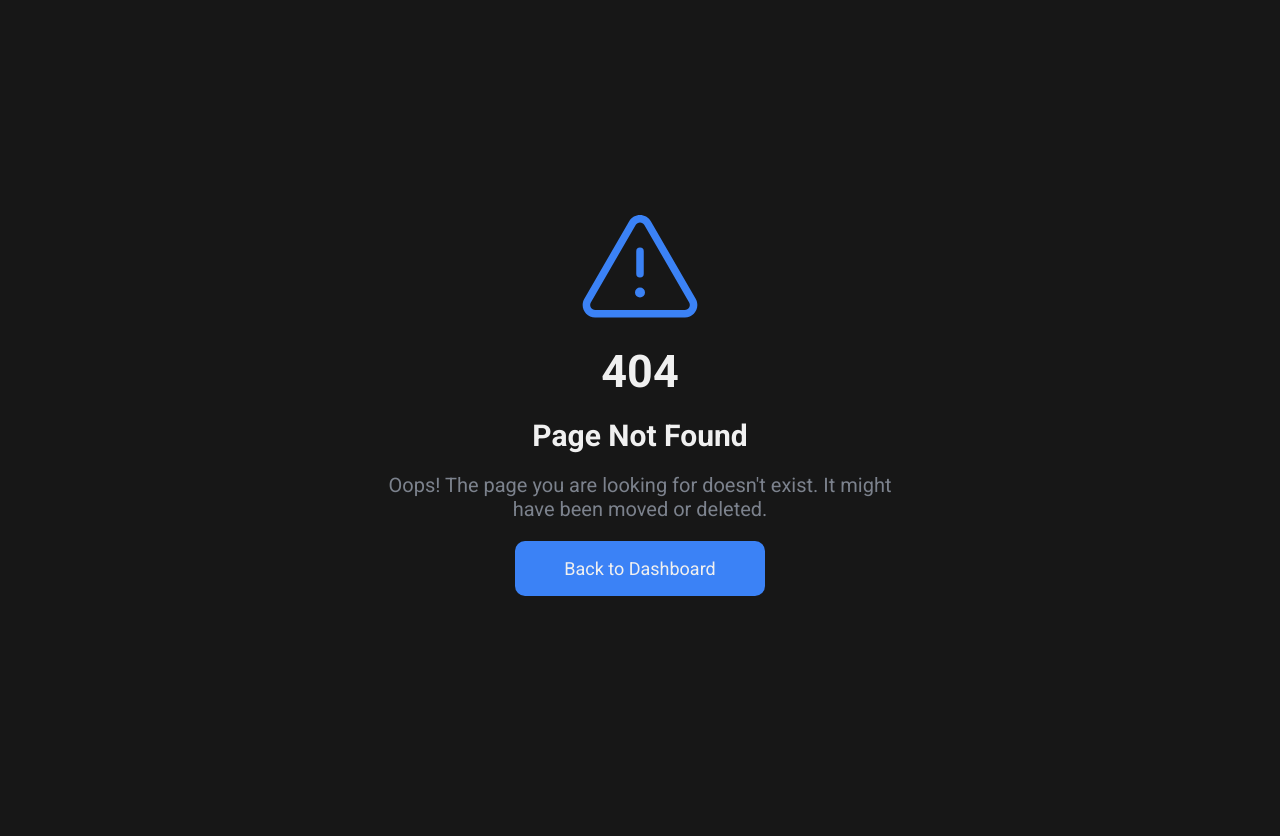
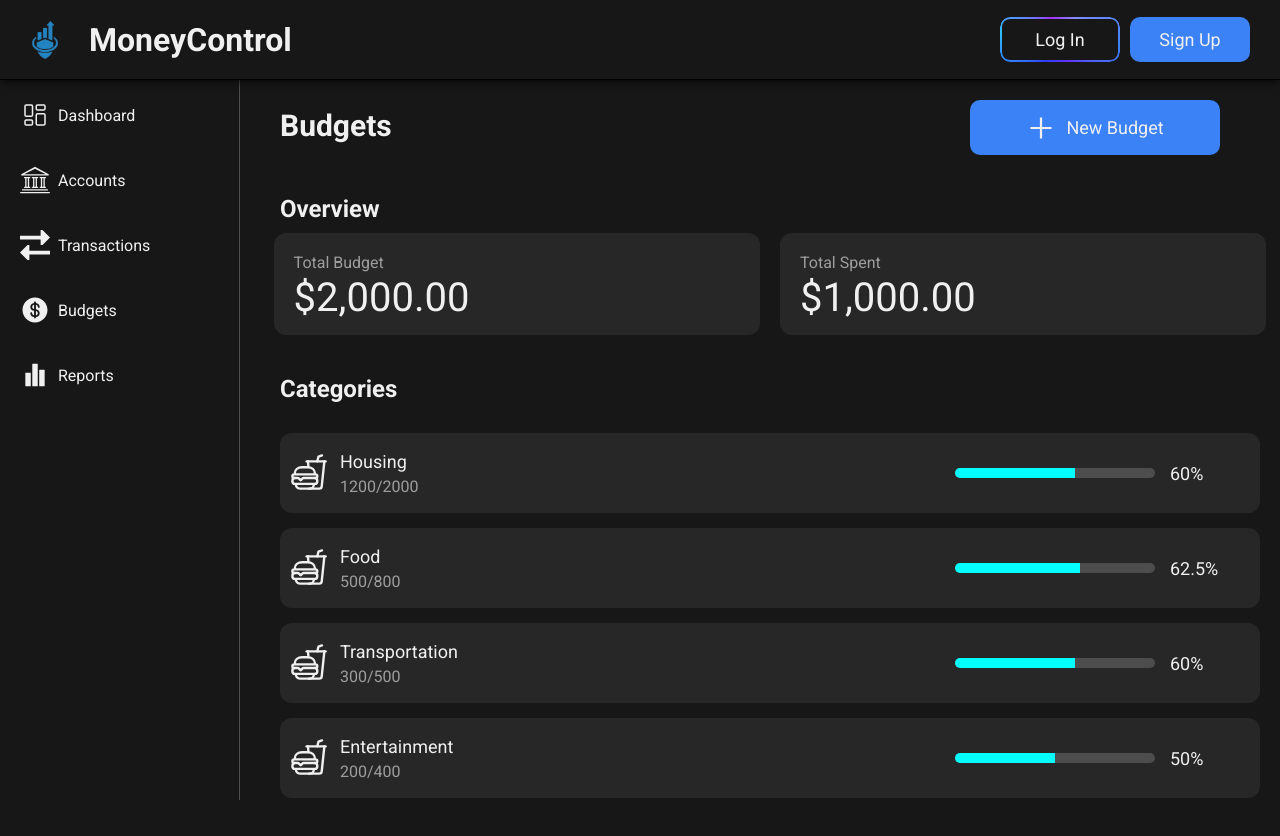
Before and after one commit to ArthurAngeloFollador/Gestao-de-Gastos, a React (Vite) app in the folder app/: page /budgets in a window 1280 px wide. Before the commit this address had no page. Shown: the top 836 px of the page. Before the commit the page ends 800 px from the top, so only its background shows below. Built offline with nearby package versions, Linux system fonts and the light colour scheme.

Commit message:
feat: budget page created; feat: progressbar component created

```diff
--- a/app/package.json
+++ b/app/package.json
@@ -10,8 +10,10 @@
     "preview": "vite preview"
   },
   "dependencies": {
+    "bootstrap": "^5.3.8",
     "chart.js": "^4.5.0",
     "react": "^19.1.1",
+    "react-bootstrap": "^2.10.10",
     "react-chartjs-2": "^5.3.0",
     "react-dom": "^19.1.1",
     "react-router": "^7.9.2",
--- a/app/src/AppRouter.tsx
+++ b/app/src/AppRouter.tsx
@@ -14,6 +14,7 @@ import Unauthorized from "./pages/unauthorized/Unauthorized";
 import ResetPassword from "./pages/resetPassword/ResetPassword";
 import LoadingPage from "./pages/loadingPage/LoadingPage.tsx";
 import Transactions from "./pages/transactions/Transactions.tsx";
+import Budgets from "./pages/budgets/budgets.tsx";
 
 function AppRouter() {
   return (
@@ -63,6 +64,14 @@ function AppRouter() {
               // </PrivateRoute>
             }
           />
+          <Route
+            path="/budgets"
+            element={
+              // <PrivateRoute accesControl={[typeUserEnum.USER]}>
+                <Budgets />
+              // </PrivateRoute>
+            }
+          />
 
           {/* Error routes */}
           <Route path="*" element={<NotFound />} />
--- /dev/null
+++ b/app/src/components/progressBar/ProgressBar.tsx
@@ -0,0 +1,31 @@
+import { useEffect, useState } from "react";
+import * as S from "./progressBarStyle";
+
+interface Props {
+    percentage: number
+    showPercentage?: boolean
+}
+
+function ProgressBar({percentage, showPercentage}: Props) {
+
+    const [animatedProgress, setAnimatedProgress] = useState(0);
+
+    useEffect(() => {
+        setTimeout(() => {setAnimatedProgress(percentage)}, 100);
+    }, [percentage]);
+
+  return (
+    <>
+      <S.BarContainer>
+        <S.BackgroundBar>
+            <S.Bar style={{transform: `translateX(${animatedProgress - 100}%)`}} />
+        </S.BackgroundBar>
+        <S.PercentgeContainer>
+          <S.PercentageText>{showPercentage && `${animatedProgress}%`}</S.PercentageText>
+        </S.PercentgeContainer>
+      </S.BarContainer>
+    </>
+  );
+}
+
+export default ProgressBar;
--- /dev/null
+++ b/app/src/components/progressBar/progressBarStyle.tsx
@@ -0,0 +1,40 @@
+import styled from "styled-components";
+
+export const BarContainer = styled.div`
+    display: flex;
+    flex-direction: row;
+    gap: 15px;
+    width: 100%;
+    height: 100%;
+    align-items: center;
+    justify-content: end;
+`;
+
+export const Bar = styled.div`
+    background-color: aqua;
+    height: 100%;
+    transition: 0.5s ease-in;
+`;
+
+export const BackgroundBar = styled.div`
+    display: flex;
+    flex-direction: column;
+    gap: 30px;
+    width: 200px;
+    height: 10px;
+    border-radius: 10px;
+    justify-content: center;
+    overflow-x: hidden;
+    background-color: #4d4d4d;
+`;
+
+export const PercentgeContainer = styled.div`
+    display: flex;
+    flex-direction: row;
+    width: 10vh;
+`;
+
+export const PercentageText = styled.p`
+    font-size: 18px;
+    color: #f0f0f0;
+`;
--- /dev/null
+++ b/app/src/pages/budgets/budgets.tsx
@@ -0,0 +1,89 @@
+import { IoFastFoodOutline } from "react-icons/io5";
+
+import * as S from "./budgetsStyle";
+
+import Container from "../../components/conteiners/Container";
+import Header from "../../components/header/header";
+import Sidebar from "../../components/sidebar/Sidebar";
+import ProgressBar from "../../components/progressBar/ProgressBar";
+
+function Budgets() {
+  const budgets = [
+    {
+      category: "Housing",
+      current: 1200,
+      target: 2000,
+    },
+    {
+      category: "Food",
+      current: 500,
+      target: 800,
+    },
+    {
+      category: "Transportation",
+      current: 300,
+      target: 500,
+    },
+    {
+      category: "Entertainment",
+      current: 200,
+      target: 400,
+    },
+  ];
+
+  return (
+    <>
+      <Header />
+      <Sidebar />
+      <Container
+        title="Budgets"
+        hasButton={true}
+        hasPlusIcon={true}
+        buttonText="New Budget"
+      >
+        {/* Overview */}
+        <S.PageSubtitle>Overview</S.PageSubtitle>
+        <S.OverviewContainer>
+          <S.Overviews>
+            <S.OverviewTitle>Total Budget</S.OverviewTitle>
+
+            <S.OverviewAmount>$2,000.00</S.OverviewAmount>
+          </S.Overviews>
+
+          <S.Overviews>
+            <S.OverviewTitle>Total Spent</S.OverviewTitle>
+
+            <S.OverviewAmount>$1,000.00</S.OverviewAmount>
+          </S.Overviews>
+        </S.OverviewContainer>
+
+        {/* Categories */}
+        <S.PageSubtitle>Categories</S.PageSubtitle>
+        <S.Categories>
+          {budgets.map((budget) => {
+return (
+            <S.Category>
+              <S.TitleAndIcon>
+                <S.CategoryIcon>
+                  <IoFastFoodOutline size={38} />
+                </S.CategoryIcon>
+
+                <S.CategoryText>
+                  <S.CategoryTitle>{budget.category}</S.CategoryTitle>
+                  <S.CategoryAmount>{budget.current}/{budget.target}</S.CategoryAmount>
+                </S.CategoryText>
+              </S.TitleAndIcon>
+
+              <S.CategoryProgressBarConteiner>
+                <ProgressBar percentage={(budget.current / budget.target) * 100} showPercentage={true} />
+              </S.CategoryProgressBarConteiner>
+            </S.Category>)
+          })}
+
+        </S.Categories>
+      </Container>
+    </>
+  );
+}
+
+export default Budgets;
--- /dev/null
+++ b/app/src/pages/budgets/budgetsStyle.tsx
@@ -0,0 +1,103 @@
+import styled from "styled-components";
+
+export const PageSubtitle = styled.p`
+  margin-top: 40px;
+  margin-left: 20px;
+  margin-bottom: 10px;
+  color: #f0f0f0;
+  font-size: 24px;
+  text-align: start;
+  font-weight: bold;
+`;
+
+export const OverviewContainer = styled.div`
+  cursor: pointer;
+  display: flex;
+  gap: 20px;
+  width: 100%;
+  height: 100%;
+  align-items: center;
+  justify-content: center;
+`;
+export const Overviews = styled.div`
+  cursor: pointer;
+  display: flex;
+  flex-direction: column;
+  gap: 2px;
+  width: 38vw;
+  height: 8vw;
+  padding: 20px;
+  background-color: #3636368d;
+  border: none;
+  border-radius: 12px;
+`;
+
+export const OverviewTitle = styled.p`
+  color: #9e9e9e;
+  font-size: 16px;
+  text-align: start;
+`;
+export const OverviewAmount = styled.p`
+  color: #f0f0f0;
+  font-size: 40px;
+  text-align: start;
+`;
+
+export const Categories = styled.div`
+  display: flex;
+  flex-direction: column;
+  gap: 15px;
+  padding: 20px;
+`;
+
+export const Category = styled.div`
+  display: flex;
+  width: 100%;
+  height: 80px;
+  justify-content: space-between;
+  border: none;
+  border-radius: 12px;
+  background-color: #3636368d;
+  padding: 10px;
+`;
+
+export const TitleAndIcon = styled.div`
+  display: flex;
+  align-items: center;
+  gap: 10px;
+`;
+
+export const CategoryText = styled.div`
+  display: flex;
+  flex-direction: column;
+  gap: 5px;
+`;
+
+export const CategoryTitle = styled.p`
+  font-size: 18px;
+  text-align: start;
+`;
+
+export const CategoryAmount = styled.p`
+  font-size: 16px;
+  text-align: start;
+  color: #9e9e9e;
+`;
+
+export const CategoryIcon = styled.div`
+  align-items: center;
+  justify-content: center;
+  width: 40px;
+  height: 40px;
+  background: transparent;
+`;
+
+export const CategoryProgressBarConteiner = styled.div`
+  display: flex;
+  flex-direction: column;
+  gap: 10px;
+  width: 100%;
+  height: 100%;
+  align-items: center;
+  justify-content: end;
+`;
```
Also changed, not shown: 1 other file (tests, documents, lock files or other folders).
